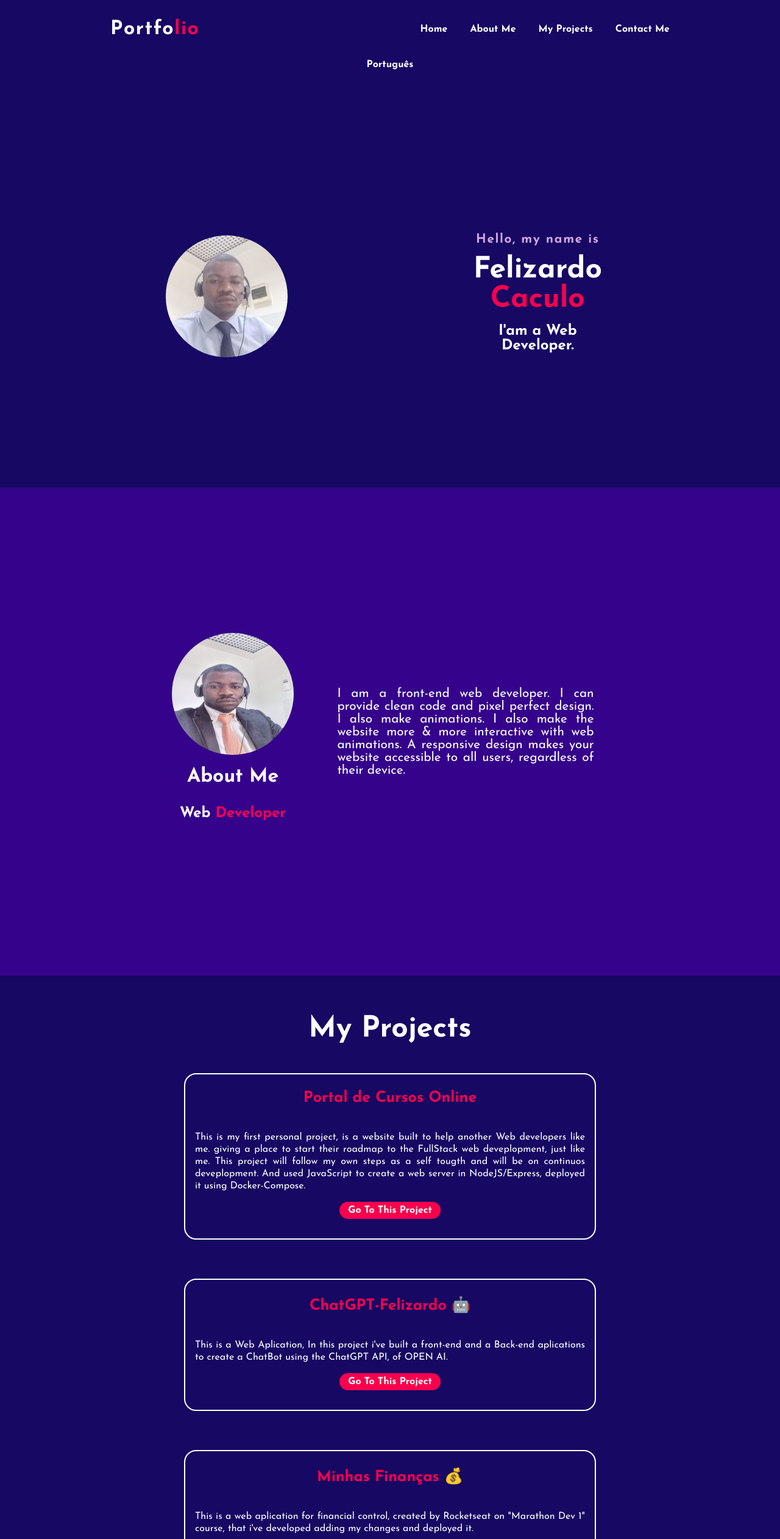
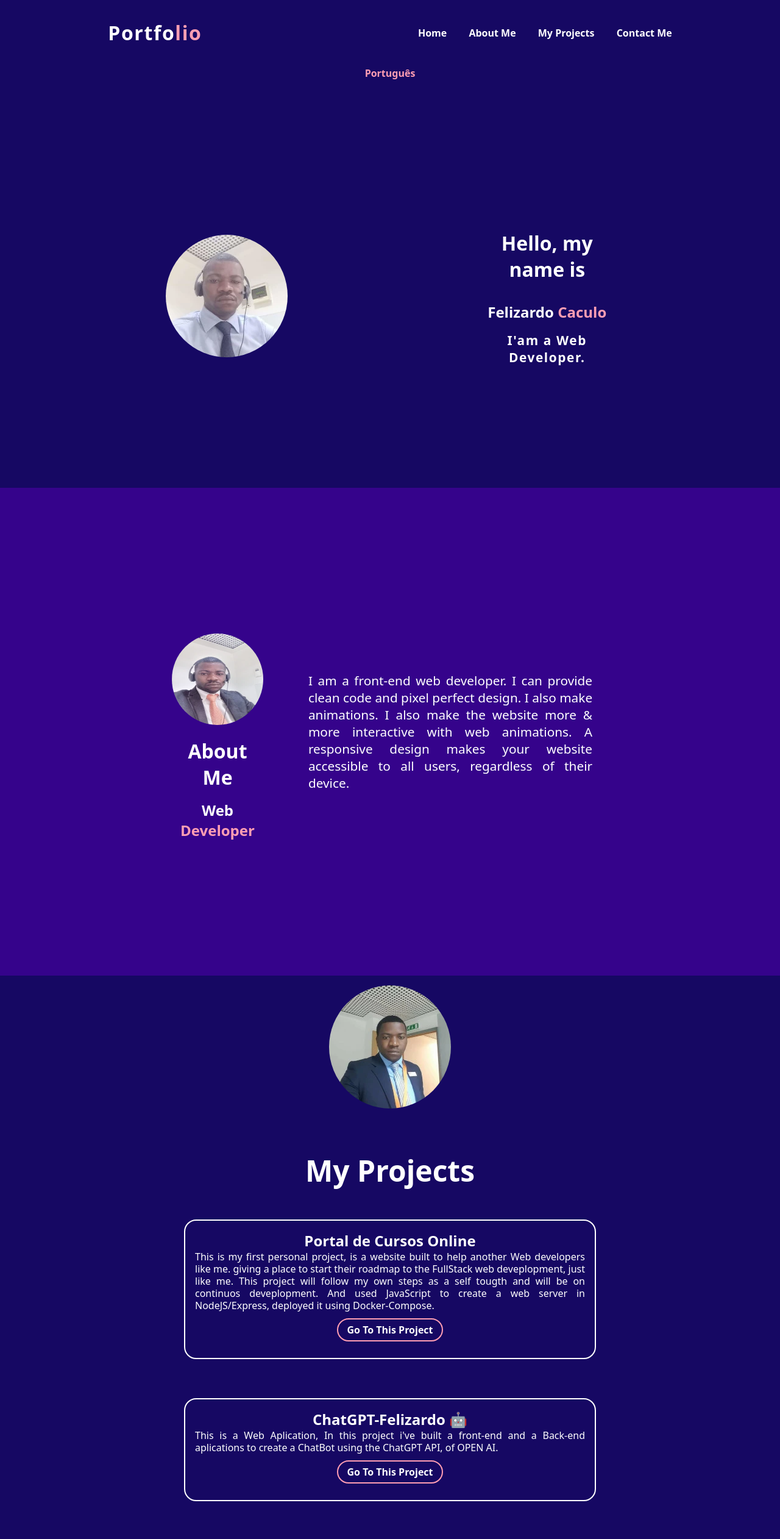
Before and after one commit to FelizardoCaculo/my_portfolio, a plain HTML site: page index.html in a window 1280 px wide. Shown: the top 2524 px of the page at 61% size. Drawn offline with Linux system fonts and the light colour scheme.

Commit message:
Update website performance using Ligth House insigts

```diff
--- a/index.html
+++ b/index.html
@@ -4,11 +4,13 @@
     <meta charset="UTF-8">
     <meta http-equiv="X-UA-Compatible" content="IE=edge">
     <meta name="viewport" content="width=device-width, initial-scale=1.0">
+    <meta name="description" content="Felizardo Caculo's Portfólio">
+    <link rel="shortcut icon" href="./src/assets/images/image18.jpg" type="image/x-icon">
     <link rel="stylesheet" href="/src/assets/css/style.css">
-    <link rel="preconnect" href="https://fonts.googleapis.com">
-    <link rel="preconnect" href="https://fonts.gstatic.com" crossorigin>
-    <link href="https://fonts.googleapis.com/css2?family=Josefin+Sans:ital,wght@0,100;0,200;0,300;0,400;0,600;0,700;1,100;1,200;1,300;1,400;1,600;1,700&display=swap" rel="stylesheet">
     <title>Felizardo Caculo</title>
+    <!--
+        <script src="/src/assets/javascript/main.js"></script>
+    -->
 </head>
 <body>
 
@@ -38,12 +40,17 @@
 
         <div class="content">
             <div class="image">
-                <img src="/src/assets/images/image18.jpg" alt="Imagem de Perfil">
+                <img
+                    width="200px"
+                    height="201px"
+                    src="/src/assets/images/image18.webp"
+                    alt="Imagem de Perfil"
+                />
             </div>
             <div class="text">
-                <h4>Hello, my name is</h4>
-                <h1>Felizardo <span>Caculo</span></h1>
-                <h3>I'am a Web Developer.</h3>
+                <h2>Hello, my name is</h2>
+                <h3>Felizardo <span>Caculo</span></h3>
+                <h4>I'am a Web Developer.</h4>
             </div>
         </div>
 
@@ -55,10 +62,15 @@
 
             <div class="about-image">
                 <div class="image">
-                    <img src="/src/assets/images/image9.jpg" alt="Imagem da Secção About">
+                    <img
+                        width="150px"
+                        height="150px"
+                        src="/src/assets/images/image9.webp"
+                        alt="Imagem da Secção About"
+                    />
                 </div>
                 <h2>About Me</h2>
-                <h5>Web <span>Developer</span></h5>
+                <h3>Web <span>Developer</span></h3>
             </div>
 
             <div class="about-text">
@@ -77,10 +89,22 @@
     <section id="projects">
 
         <div class="projects-content">
+
+            <div class="about-image">
+                <div class="image">
+                    <img
+                        width="200px"
+                        height="202px"
+                        src="/src/assets/images/image20.webp"
+                        alt="Imagem da Secção Projects"
+                    />
+                </div>
+            </div>
+
             <h2>My Projects</h2>
             <div class="box">
                 <div class="card">
-                    <h5>Portal de Cursos Online</h5>
+                    <h3>Portal de Cursos Online</h3>
                     <div class="app">
                         <div class="app-description">
                             <p>
@@ -100,7 +124,7 @@
                 </div>
 
                 <div class="card">
-                    <h5>ChatGPT-Felizardo 🤖</h5>
+                    <h3>ChatGPT-Felizardo 🤖</h3>
                     <div class="app">
                         <div class="app-description">
                             <p>
@@ -115,7 +139,7 @@
                 </div>
 
                 <div class="card">
-                    <h5>Minhas Finanças 💰</h5>
+                    <h3>Minhas Finanças 💰</h3>
                     <div class="app">
                         <div class="app-description">
                             <p>
@@ -130,7 +154,7 @@
                 </div>
 
                 <div class="card">
-                    <h5>Guessing Number Game</h5>
+                    <h3>Guessing Number Game</h3>
                     <div class="app">
 
                         <div class="app-description">
@@ -146,7 +170,7 @@
                 </div>
 
                 <div class="card">
-                    <h5>My Social Networks</h5>
+                    <h3>My Social Networks</h3>
                     <div class="app">
                        <div class="app-description">
                         <p>
@@ -161,7 +185,7 @@
                 </div>
 
                 <div class="card">
-                    <h5>Crystal Ball</h5>
+                    <h3>Crystal Ball</h3>
                     <div class="app">
                        <div class="app-description">
                         <p>
@@ -176,7 +200,7 @@
                 </div>
 
                 <div class="card">
-                    <h5>My Aniversary</h5>
+                    <h3>My Aniversary</h3>
                     <div class="app">
                        <div class="app-description">
                         <p>
@@ -191,7 +215,7 @@
                 </div>
 
                 <div class="card">
-                    <h5>Cardápio Digital</h5>
+                    <h3>Cardápio Digital</h3>
                     <div class="app">
                        <div class="app-description">
                         <p>
@@ -230,7 +254,5 @@
         </div>
 
     </footer>
-
-    <script src="/src/assets/javascript/main.js"></script>
 </body>
 </html>
--- a/src/assets/css/style.css
+++ b/src/assets/css/style.css
@@ -1,17 +1,20 @@
-* {
-    padding: 0;
-    margin: 0;
-    font-family: 'Josefin Sans', sans-serif;
-    box-sizing: border-box;
-    color: white;
-}
-
 :root {
     --bg-primary-color: #341034;
     --blue-bg: #160863;
     --purple-bg: #35038b;
-    --pink-btn-links: #f9004d;
+    --pink-btn-links: #FF9EB3;
+    --text-color: #FFFFFF;
 }
+
+* {
+    padding: 0;
+    margin: 0;
+    font-family: system-ui, -apple-system, BlinkMacSystemFont, 'Segoe UI', Roboto, Oxygen, Ubuntu, Cantarell, 'Open Sans', 'Helvetica Neue', sans-serif;
+    box-sizing: border-box;
+    color: var(--text-color);
+}
+
+
 
 /*---------- Header------------ */
 .header-container{
@@ -31,7 +34,7 @@
 }
 
 .logo {
-    color: white;
+    color: var(--text-color);
     font-size: 2rem;
     letter-spacing: .1rem;
     cursor: pointer;
@@ -48,7 +51,7 @@ span {
 }
 
 .navbar ul li a {
-    color: white;
+    color: var(--text-color);
     text-decoration: none;
     font-weight: bold;
     text-transform: capitalize;
@@ -68,7 +71,7 @@ span {
 }
 
 a {
-    color: white;
+    color: var(--pink-btn-links);
     text-decoration: none;
     font-weight: bold;
     font-size: 1rem;
@@ -104,7 +107,6 @@ a:hover {
 .image img {
     border-radius: 100%;
     margin-top: 1rem;
-    width: 12rem;
     align-items: center;
     justify-content: center;
 }
@@ -121,19 +123,19 @@ img {
 }
 
 h1 {
-    color: white;
+    color: var(--text-color);
     margin: auto;
     font-size: 3rem;
 }
 
 h3 {
-    color: white;
+    color:var(--text-color);
     font-size: 1.5rem;
     margin-bottom: auto;
 }
 
 h4 {
-    color: #fcfc;
+    color: var(--text-color);
     letter-spacing: .1rem;
     font-size: 1.3rem;
 }
@@ -160,11 +162,6 @@ h4 {
 
 .image {
     width: 100%;
-}
-
-.image img {
-    width: 200px;
-    height: 200px;
 }
 
 h2 {
@@ -219,7 +216,7 @@ h5 {
 
 .projects-content h2 {
     margin-top: 3rem;
-    color: white;
+    color: var(--text-color);
     font-size: 3rem;
     text-align: center;
 }
@@ -247,8 +244,8 @@ h5 {
 
 .card .button {
     margin-top: 30px;
-    background-color: var(--pink-btn-links);
-    color: white;
+    border: 2px solid var(--pink-btn-links);
+    color: var(--text-color);
     text-decoration: none;
     font-weight: bold;
     padding: 6px 14px;
@@ -272,7 +269,7 @@ h5 {
     display: flex;
     flex-direction: column;
     gap: 2rem;
-    color: #fcfc;
+    color: var(--text-color);
     font-size: 16x;
     line-height: 20px;
     margin-bottom: 20px;
@@ -298,7 +295,7 @@ h5 {
 }
 
 #contact-me p {
-    color: white;
+    color: var(--text-color);
     font-size: 30px;
     font-weight: bold;
     margin-bottom: 20px;
@@ -308,13 +305,13 @@ h5 {
 }
 
 #contact-me .button-two {
-    background-color: var(--pink-btn-links);
-    color: white;
+    color: var(--text-color);
     text-decoration: none;
     border: 2px solid transparent;
     font-weight: bold;
     padding: 10px 15px;
     border-radius: 30px;
+    border: 2px solid var(--pink-btn-links);
     transition: .4s;
 }
 
@@ -351,7 +348,7 @@ footer {
 
 footer p:nth-child(1) {
     font-size: 1.3rem;
-    color: white;
+    color: var(--text-color);
     font-weight: bold;
     text-align: center;
     margin: 0 auto;
@@ -371,10 +368,10 @@ footer p:nth-child(1) {
 
 .social a {
     height: max-content;
-    background: var(--pink-btn-links);
     border-radius: 25%;
     margin: 0;
-    color: white;
+    color: var(--text-color);
+    border: 2px solid var(--pink-btn-links);
     text-decoration: none;
     font-size: 1rem;
     padding: 0.2rem;
@@ -393,7 +390,7 @@ footer p:nth-child(1) {
     font-size: 1rem;
     font-weight: bold;
     text-align: center;
-    color: var(--pink-btn-links);
+    color: var(--text-color);
 }
 
 
@@ -454,12 +451,6 @@ footer p:nth-child(1) {
         margin-top: 3.5rem;
     }
 
-    .image img {
-        width: 150px;
-        height: 150px;
-    }
-
-
     h2 {
         font-size: 2rem;
     }
```
Also changed, not shown: src/assets/pages/portuguese.html (+37 -19 lines), src/assets/images/image18.webp (added), src/assets/images/image20.webp (added), src/assets/images/image9.webp (added).
